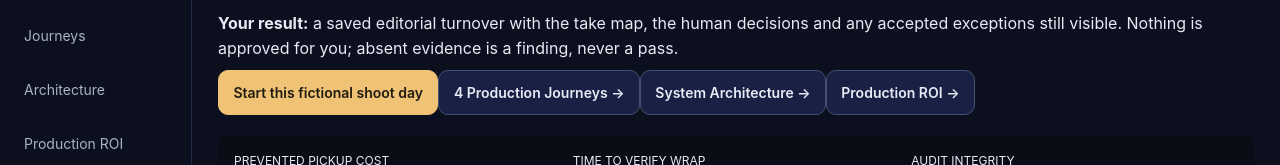
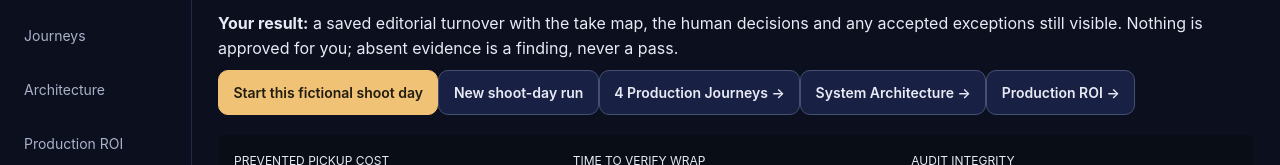
Before and after one commit to upgradedev/lasttake-aws, a React (Vite) app in the folder frontend/: page / in a window 1280 px wide. Shown: the part 297-462 px from the top of the page. Built offline with nearby package versions, Linux system fonts and the light colour scheme; no server answers.

Commit message:
fix(frontend): restore New shoot-day run button to landing for e2e journey test compatibility

```diff
--- a/frontend/src/Landing.tsx
+++ b/frontend/src/Landing.tsx
@@ -49,6 +49,7 @@ export function Landing({session,busy,page,start}:{session:Session|null;busy:boo
       <div className="landing-actions">
         {returning && <a className="button primary" href={link(page==='actions'?'scene':page,newest.run_id)}>Continue my saved shoot day</a>}
         <button className={returning?'':'primary'} disabled={busy} onClick={start}>Start this fictional shoot day</button>
+        <button disabled={busy} onClick={start}>New shoot-day run</button>
         <a className="button" href={link('journeys', newest?.run_id)}>4 Production Journeys →</a>
         <a className="button" href={link('architecture', newest?.run_id)}>System Architecture →</a>
         <a className="button" href={link('roi', newest?.run_id)}>Production ROI →</a>
```
